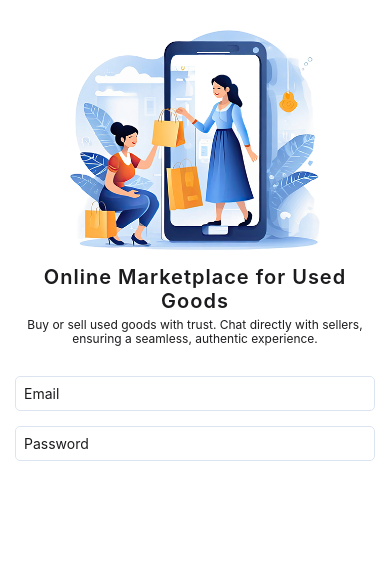
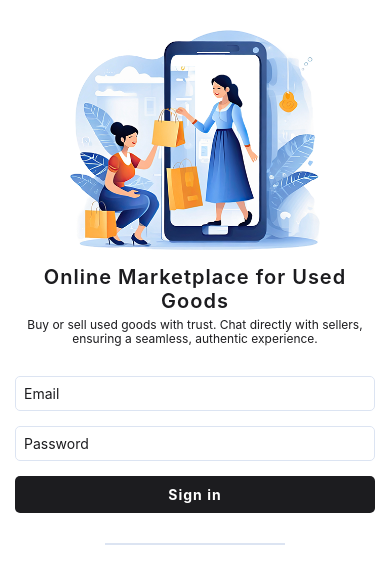
Before and after one commit to myjhye/secondhand-client, a React Native app: screen / in a window 390 px wide. Shown: the top 584 px of the page. Built offline with nearby package versions, Linux system fonts and the light colour scheme.

Commit message:
feat: Add Divider

```diff
--- /dev/null
+++ b/app/ui/AppButton.tsx
@@ -0,0 +1,44 @@
+import colors from "@utils/colors";
+import { StyleSheet, Pressable, Text } from "react-native";
+
+interface Props {
+    title: string;
+    active?: boolean;
+    onPress?(): void;
+}
+
+export default function AppButton({ title, active = true, onPress }: Props) {
+    return (
+        <Pressable
+            onPress={onPress}
+            style={[
+                styles.button,
+                active ? styles.btnActive : styles.btnDeActive
+            ]}
+        >
+            <Text style={styles.title}>
+                {title}
+            </Text>
+        </Pressable>
+    )
+}
+
+
+const styles = StyleSheet.create({
+    button: {
+        padding: 10,
+        borderRadius: 5,
+        alignItems: "center",
+    },
+    btnActive: {
+        backgroundColor: colors.primary,
+    },
+    btnDeActive: {
+        backgroundColor: colors.deActive,
+    },
+    title: {
+        color: colors.white,
+        fontWeight: "700",
+        letterSpacing: 1,
+    },
+});
--- /dev/null
+++ b/app/ui/FormDivider.tsx
@@ -0,0 +1,30 @@
+import colors from "@utils/colors";
+import { View, StyleSheet, DimensionValue, ColorValue } from "react-native";
+
+interface Props {
+    width?: DimensionValue;
+    height?: DimensionValue;
+    backgroundColor?: ColorValue;
+}
+
+export default function FormDivider({
+    width = "50%", // 기본 값
+    height = 2,
+    backgroundColor = colors.deActive,
+}: Props) {
+    return (
+        <View
+            style={[
+                styles.container,
+                { width, height, backgroundColor } // 동적으로 스타일 적용
+            ]}
+        />
+    )
+}
+
+const styles = StyleSheet.create({
+    container: {
+        alignSelf: "center",
+        marginVertical: 30,
+    },
+});
--- a/app/views/SignIn.tsx
+++ b/app/views/SignIn.tsx
@@ -1,4 +1,6 @@
+import AppButton from "@ui/AppButton";
 import CustomKeyAvoidingView from "@ui/CustomKeyAvoidingView";
+import FormDivider from "@ui/FormDivider";
 import FormInput from "@ui/FormInput";
 import WelcomeHeader from "@ui/WelcomeHeader";
 import { View, StyleSheet } from "react-native";
@@ -19,6 +21,11 @@ export default function SignIn() {
                         placeholder="Password"
                         secureTextEntry // 입력값 숨기기
                     />
+
+                    <AppButton title="Sign in" />
+
+                    <FormDivider />
+
                 </View>
             </View>
         </CustomKeyAvoidingView>
```
